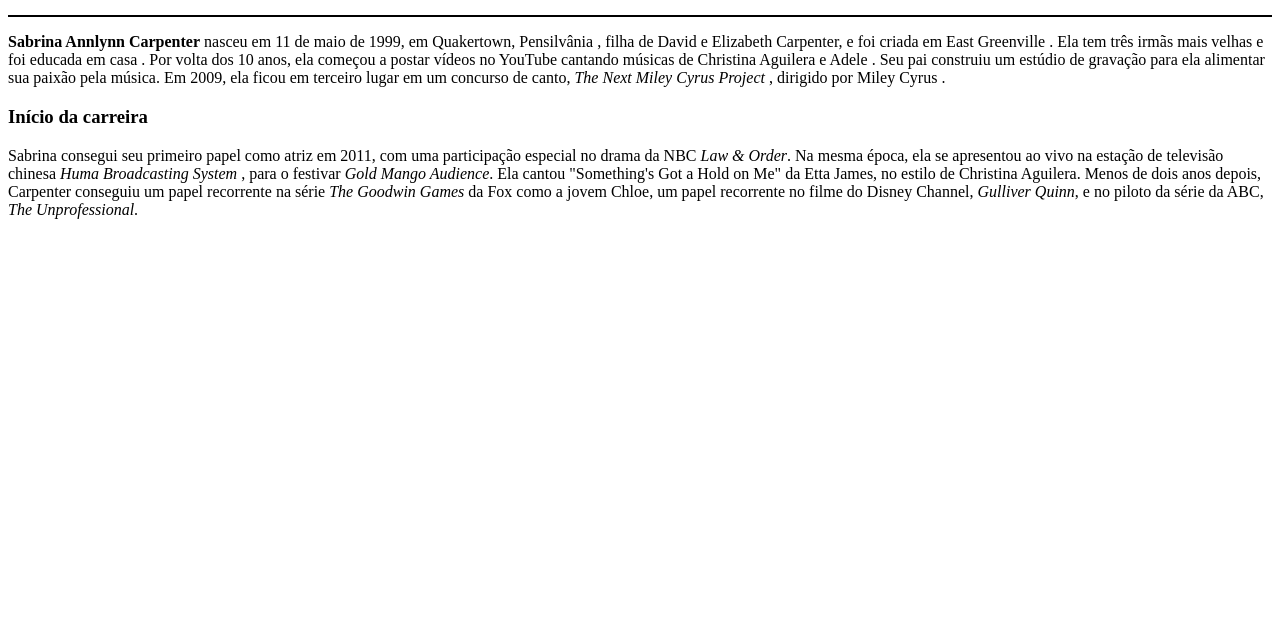
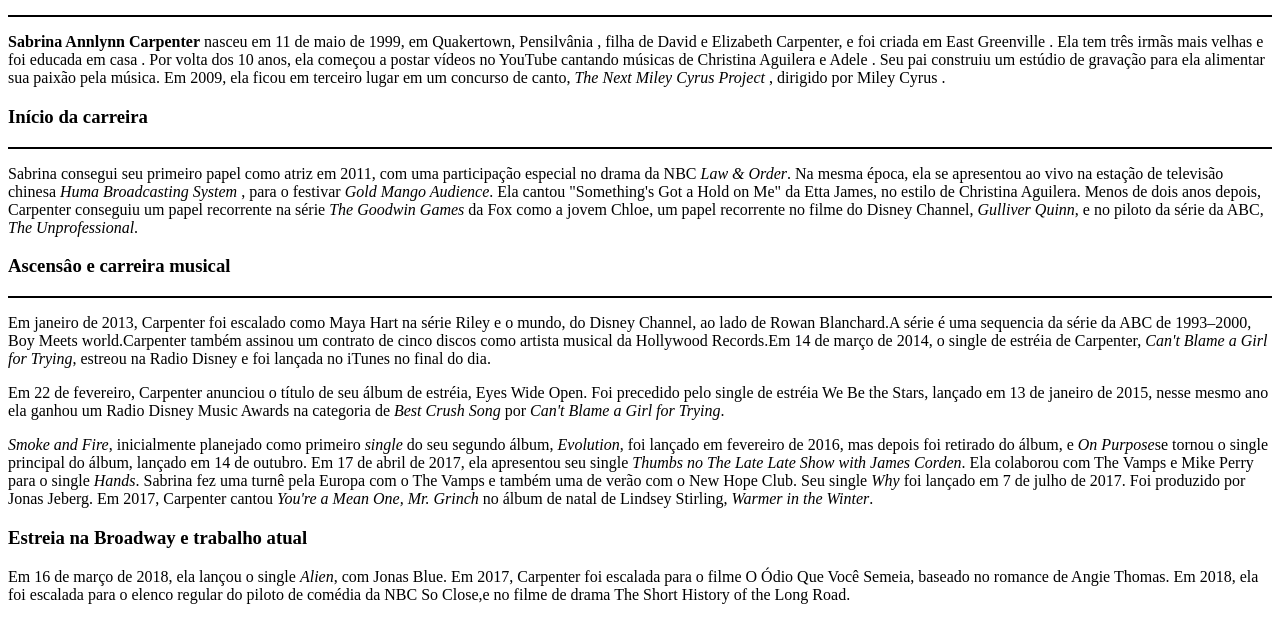
Before and after one commit to robertahadassa3/riane, a plain HTML site: page intex.sc.html in a window 1280 px wide. Shown: the part 428-1048 px from the top of the page. Before the commit the page ends 800 px from the top, so only its background shows below. Drawn offline with Linux system fonts and the light colour scheme.

Commit message:
Add files via upload

```diff
--- a/intex.sc.html
+++ b/intex.sc.html
@@ -8,10 +8,20 @@
 <img src="https://i.pinimg.com/736x/cf/b0/58/cfb05876332c1935a5f876f675b5cdc4.jpg" height="300" width="300">
 
 <h3> Infância </h3>
-<hr color="light pink">
+<hr color="black">
 <p> <b>Sabrina Annlynn Carpenter</b> nasceu em 11 de maio de 1999, em Quakertown, Pensilvânia , filha de David e Elizabeth Carpenter, e foi criada em East Greenville .
 Ela tem três irmãs mais velhas e foi educada em casa . Por volta dos 10 anos, ela começou a postar vídeos no YouTube cantando músicas de Christina Aguilera e Adele .
 Seu pai construiu um estúdio de gravação para ela alimentar sua paixão pela música. Em 2009, ela ficou em terceiro lugar em um concurso de canto, <i>The Next Miley Cyrus Project</i> , dirigido por Miley Cyrus . </p>
 
 <h3> Início da carreira </h3>
+<hr color="black">
 <p> Sabrina consegui seu primeiro papel como atriz em 2011, com uma participação especial no drama da NBC <i>Law & Order</i>. Na mesma época, ela se apresentou ao vivo na estação de televisão chinesa <i> Huma Broadcasting System </i>, para o festivar <i>Gold Mango Audience</i>. Ela cantou "Something's Got a Hold on Me" da Etta James, no estilo de Christina Aguilera. Menos de dois anos depois, Carpenter conseguiu um papel recorrente na série <i>The Goodwin Games</i> da Fox como a jovem Chloe, um papel recorrente no filme do Disney Channel, <i>Gulliver Quinn</i>, e no piloto da série da ABC, <i>The Unprofessional</i>.
+
+<h3> Ascensâo e carreira musical </h3>
+<hr color="black">
+<p> Em janeiro de 2013, Carpenter foi escalado como Maya Hart na série Riley e o mundo, do Disney Channel, ao lado de Rowan Blanchard.A série é uma sequencia da série da ABC de 1993–2000, Boy Meets world.Carpenter também assinou um contrato de cinco discos como artista musical da Hollywood Records.Em 14 de março de 2014, o single de estréia de Carpenter, <i>Can't Blame a Girl for Trying</i>, estreou na Radio Disney e foi lançada no iTunes no final do dia.</p>
+<p>Em 22 de fevereiro, Carpenter anunciou o título de seu álbum de estréia, Eyes Wide Open. Foi precedido pelo single de estréia We Be the Stars, lançado em 13 de janeiro de 2015, nesse mesmo ano ela ganhou um Radio Disney Music Awards na categoria de <i>Best Crush Song</i> por <i>Can't Blame a Girl for Trying</i>.
+<p> <i>Smoke and Fire</i>, inicialmente planejado como primeiro <i>single</i> do seu segundo álbum, <i>Evolution</i>, foi lançado em fevereiro de 2016, mas depois foi retirado do álbum, e <i>On Purpose</i>se tornou o single principal do álbum, lançado em 14 de outubro. Em 17 de abril de 2017, ela apresentou seu single <i>Thumbs no The Late Late Show with James Corden</i>. Ela colaborou com The Vamps e Mike Perry para o single <i>Hands</i>. Sabrina fez uma turnê pela Europa com o The Vamps e também uma de verão com o New Hope Club. Seu single <i>Why</i> foi lançado em 7 de julho de 2017. Foi produzido por Jonas Jeberg. Em 2017, Carpenter cantou <i>You're a Mean One, Mr. Grinch</i> no álbum de natal de Lindsey Stirling, <i>Warmer in the Winter</i>.</p>
+
+<h3>Estreia na Broadway e trabalho atual </h3>
+<p> Em 16 de março de 2018, ela lançou o single <i>Alien</i>, com Jonas Blue. Em 2017, Carpenter foi escalada para o filme O Ódio Que Você Semeia, baseado no romance de Angie Thomas. Em 2018, ela foi escalada para o elenco regular do piloto de comédia da NBC So Close,e no filme de drama The Short History of the Long Road.</p>
```
